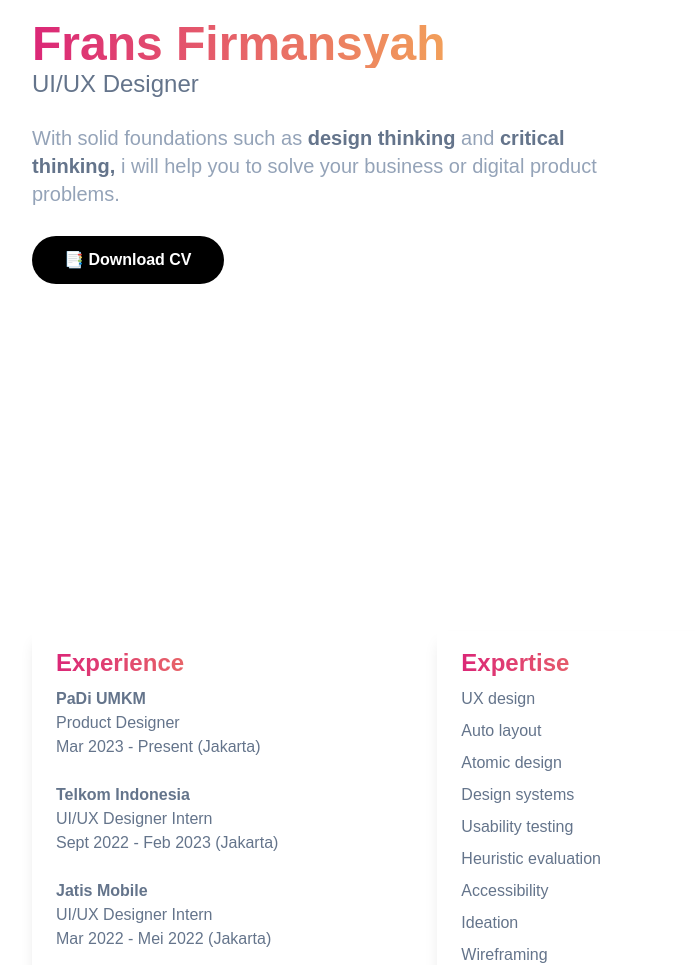
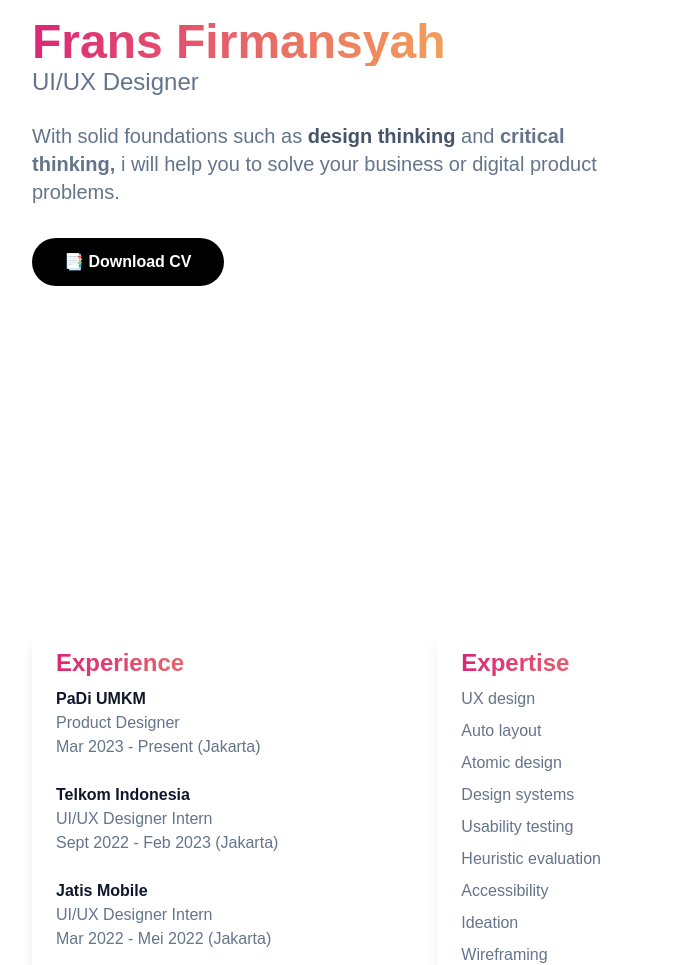
Before and after one commit to fransfirmansyah10/portfolio, a website: page index.html in a window 1280 px wide. Shown: the part 180-1145 px from the top of the page, 0-695 px from the left. Drawn offline with Linux system fonts and the light colour scheme.

Commit message:
BARU NYAK

```diff
--- a/index.html
+++ b/index.html
@@ -132,8 +132,8 @@
             <div class="flex flex-wrap">
                 <div class="card hidden1 w-full self-center  px-4 lg:w-1/2">
                     <h1 class="block font-bold text text-4xl mt-1 lg:text-5xl bg-gradient-to-r from-pink-600 to-amber-300 text-transparent bg-clip-text">Frans Firmansyah</h1>
-                    <h2 class="font-medium text-slate-500 text-lg lg:text-2xl">UI/UX Designer</h2>
-                    <p class="font-thin text-slate-400 mb-7 mt-6 leading-relaxed lg:text-xl">With solid foundations such as <span class="font-semibold text-slate-500"> design thinking</span> and <span class="font-semibold text-slate-500">critical thinking,</span> i will help you to solve your business or digital product problems.</p>
+                    <h2 class="font-normal text-slate-500 text-lg lg:text-2xl">UI/UX Designer</h2>
+                    <p class="font-thin text-slate-500 mb-8 mt-6 leading-relaxed lg:text-xl">With solid foundations such as <span class="font-semibold text-slate-600"> design thinking</span> and <span class="font-semibold text-slate-500">critical thinking,</span> i will help you to solve your business or digital product problems.</p>
                     <div class="max-w-xl text-center mb-16">
                         <div class="flex items-center">
                             <a href="https://drive.google.com/file/d/1JV29GHAoSmzKd_If-RMxrK-95E03CJWr/view?usp=sharing" target="_blank" class="text-base font-semibold text-white bg-black py-3 px-8 rounded-full hover:shadow-lg hover:bg-gradient-to-r from-pink-600 to-amber-300 mr-4 transition duration-300 ease-in-out hover:translate-y-2">📑 Download CV
@@ -157,13 +157,13 @@
         <div class="flex flex-wrap px-4 space-y-8 lg:space-y-0">
             <div class="card hidden1 bg-white shadow-lg rounded-md rounded-tl-none rounded-tr-none w-full px-6 pt-4 pb- lg:w-1/3 lg:rounded-br-none">
                 <h3 class="font-semibold mb-2 bg-gradient-to-r from-pink-600 to-amber-300 text-transparent bg-clip-text text-2xl">Experience</h3>
-                <p class="font-semibold text-base text-slate-500 max-w-xl ">PaDi UMKM</p>
+                <p class="font-semibold text-base text-dark max-w-xl ">PaDi UMKM</p>
                 <p class="font-normal text-base text-slate-500 max-w-xl">Product Designer</p>
                 <p class="font-normal text-base text-slate-500 max-w-xl mb-6">Mar 2023 - Present (Jakarta)</p>
-                <p class="font-semibold text-base text-slate-500 max-w-xl">Telkom Indonesia</p>
+                <p class="font-semibold text-base text-dark max-w-xl">Telkom Indonesia</p>
                 <p class="font-normal text-base text-slate-500 max-w-xl">UI/UX Designer Intern</p>
                 <p class="font-normal text-base text-slate-500 max-w-xl mb-6">Sept 2022 - Feb 2023 (Jakarta)</p>
-                <p class="font-semibold text-base text-slate-500 max-w-xl">Jatis Mobile</p>
+                <p class="font-semibold text-base text-dark max-w-xl">Jatis Mobile</p>
                 <p class="font-normal text-base text-slate-500 max-w-xl">UI/UX Designer Intern</p>
                 <p class="font-normal text-base text-slate-500 max-w-xl mb-6">Mar 2022 - Mei 2022 (Jakarta)</p>
             </div>
```
Also changed, not shown: dist/output.css.
